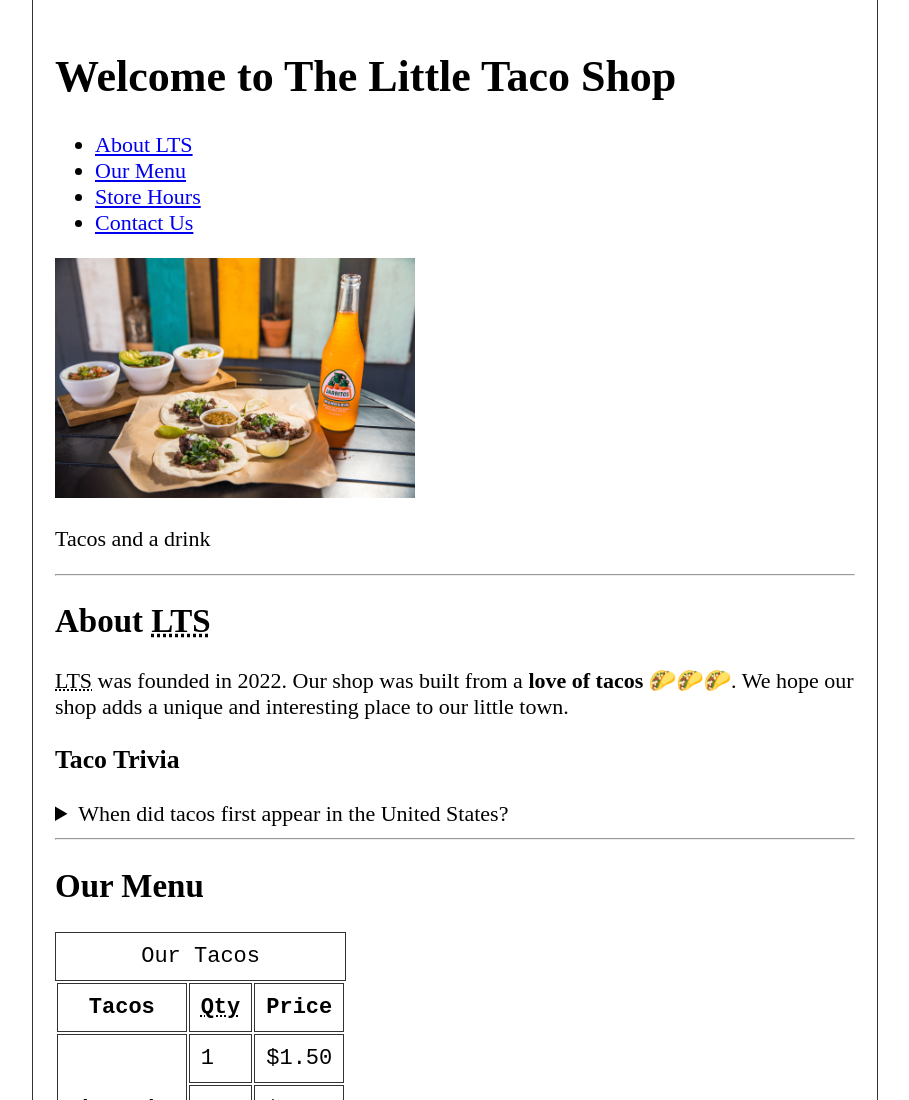
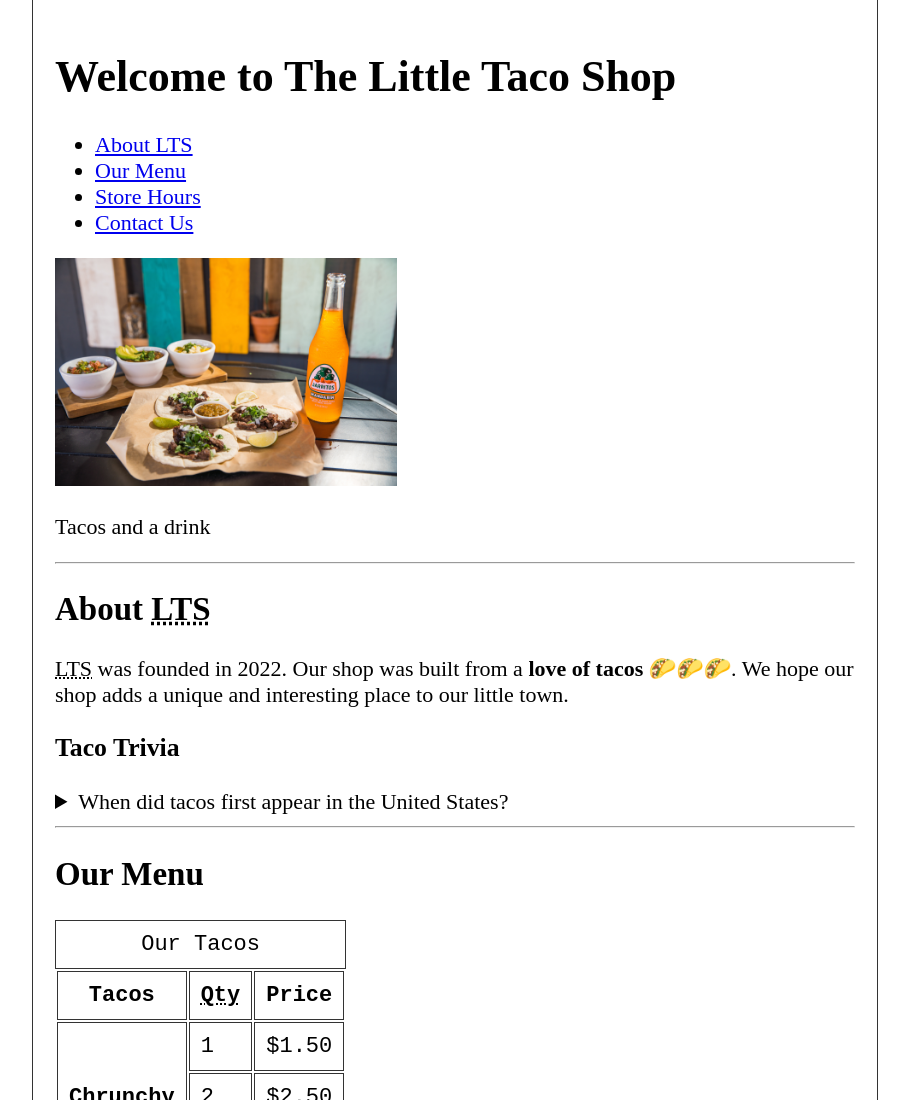
Before and after one commit to NorwegianCatMan/NorwegianCatMan.github.io, a plain HTML site: page index.html in a window 1280 px wide. Shown: the top 1100 px of the page, without its empty margins (185-1094 px from the left). Drawn offline with Linux system fonts and the light colour scheme.

Commit message:
Update index.html

```diff
--- a/index.html
+++ b/index.html
@@ -33,7 +33,7 @@
             </ul>
         </nav>
 
-        <img src="Bilder/tacos_and_drink_400x267.png" alt="Tacos and a soda" width="360" height="240"  title="Do you want tacos?">
+        <img src="Bilder/tacos_and_drink_400x267.png" alt="Tacos and a soda" width="342" height="228"  title="Do you want tacos?">
         <p>Tacos and a drink</p>
     </header>
 
```
